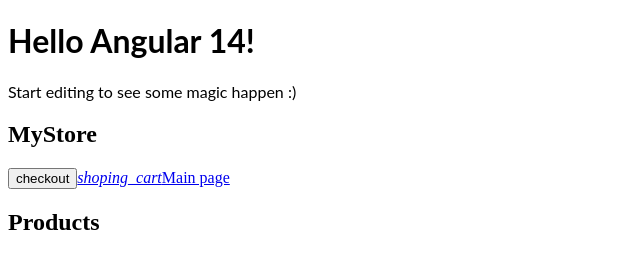
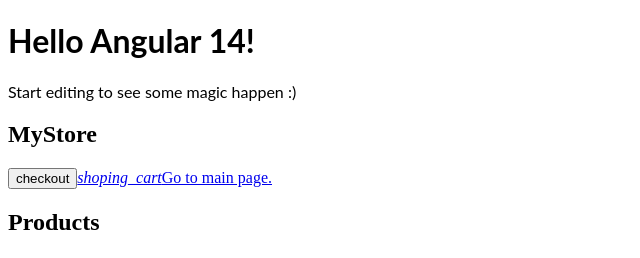
Before and after one commit to gkotlarz/angular-ivy-ttwtdq, an Angular app: page / in a window 1280 px wide. Shown: the top 258 px of the page, without its empty margins (0-640 px from the left). Built offline with nearby package versions, Linux system fonts and the light colour scheme.

Commit message:
Cleaning Go to main page. anchor text.

```diff
--- a/src/app/top-bar/top-bar.component.html
+++ b/src/app/top-bar/top-bar.component.html
@@ -6,4 +6,4 @@
     <i class="material-icons">shoping_cart</i>
 </a>
 
-<a routerLink="">Main page</a>
+<a routerLink="">Go to main page.</a>
```
